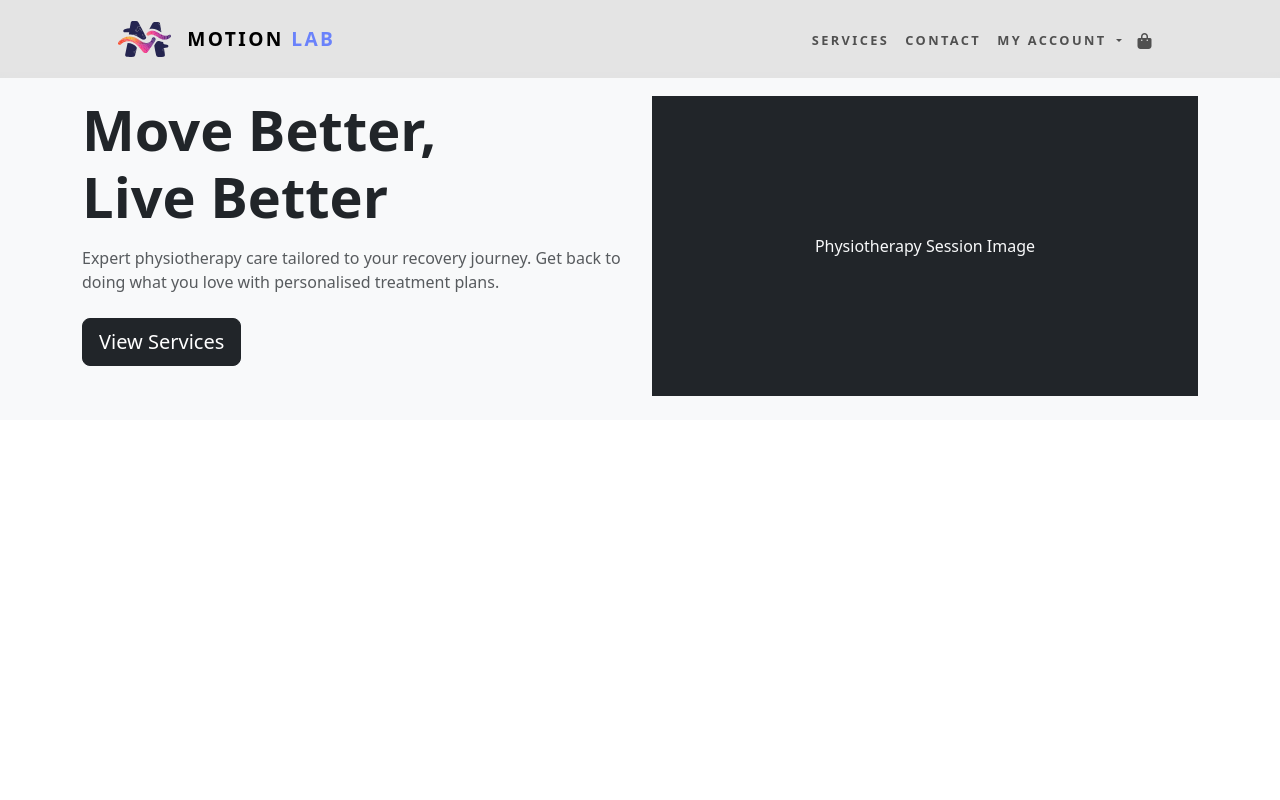
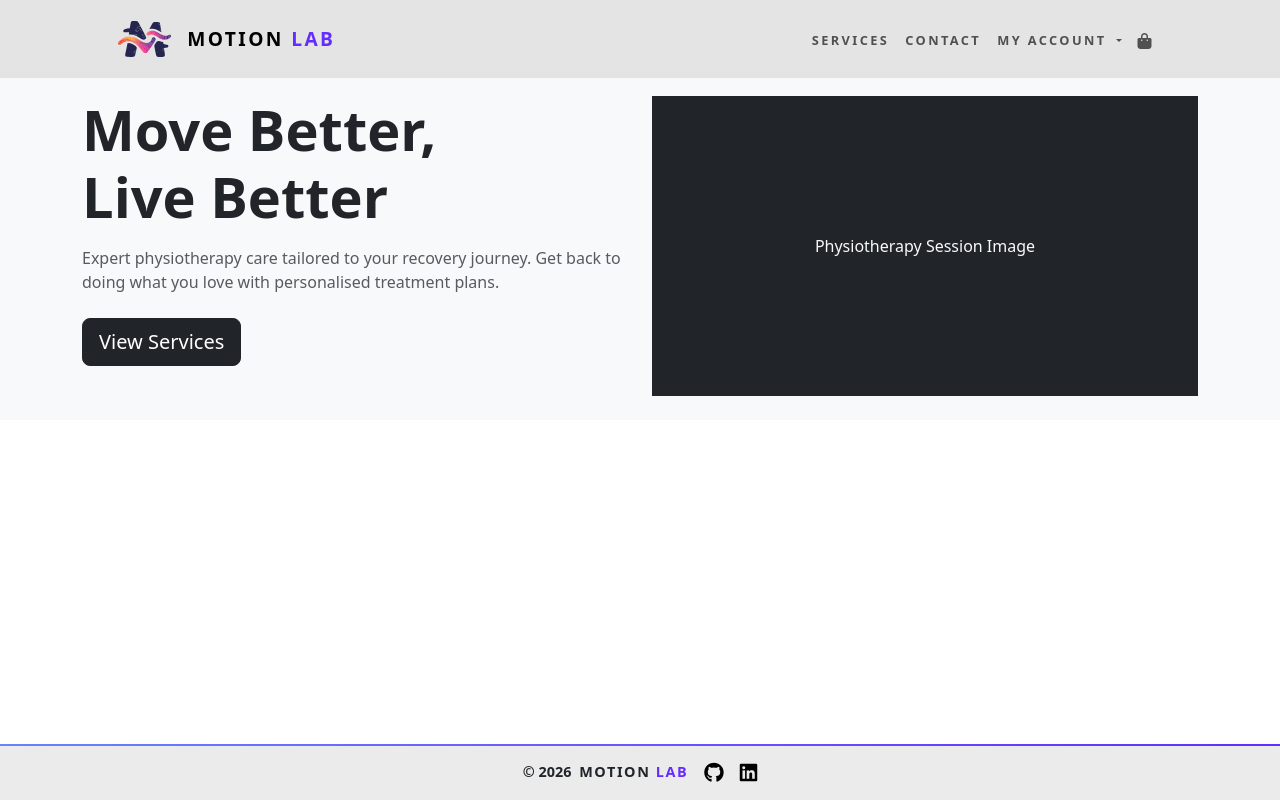
Before and after one commit to AlexThoma5/MP4_ecommerce, a Django app: page / in a window 1280 px wide. Run offline with Django 4.2, Linux system fonts and the light colour scheme; parts of the project's set-up code (start-up, migrations or seed data) failed here and were passed over; some libraries are stand-ins or nearby versions.

Commit message:
Add footer to base template with custom styling

```diff
--- a/static/css/base.css
+++ b/static/css/base.css
@@ -17,7 +17,7 @@
 }
 
 .brand-name-secondary{
-    color: #6a82fb;
+    color: #652cff;
 }
 
 .navbar-custom .navbar-nav .nav-item .nav-link {
@@ -100,6 +100,39 @@
     background-color: #f8f9fa; /* light gray */
 }
 
+/* footer */
+
+.footer-custom {
+    background-color: rgba(227, 227, 227, 0.7);
+    backdrop-filter: blur(8px);
+    text-transform: uppercase;
+    font-size: 0.9rem;
+    font-weight: 700;
+    background-image: linear-gradient(
+        90deg,
+        #6a82fb,
+        #652cff
+    );
+    background-repeat: no-repeat;
+    background-size: 100% 2px;
+}
+
+.footer-brand {
+    text-transform: uppercase;
+    font-weight: 700;
+    letter-spacing: 0.1rem;
+}
+
+.social-icon {
+    transition: all 0.3s ease;
+    font-size: 1rem;
+    color: rgb(0, 0, 0);
+}
+
+.social-icon:hover {
+    scale: calc(1.1);
+}
+
 /* -------------- Account pages -------------- */
 
 .form-links {
--- a/templates/base.html
+++ b/templates/base.html
@@ -147,6 +147,31 @@
             {% endblock content %}
         </main>
 
+        <!-- Footer -->
+        <footer class="py-3 mt-auto footer-custom">
+            <div class="container d-flex justify-content-center align-items-center gap-3">
+                <!-- Copyright -->
+                <span>&copy; 2026
+                    <span class="footer-brand ms-1">Motion <span class="brand-name-secondary">Lab</span></span>
+                </span>
+                <!-- Social Icons -->
+                <a href="https://github.com/alexthoma5"
+                target="_blank"
+                rel="noopener noreferrer"
+                class="social-icon"
+                aria-label="GitHub profile">
+                    <i class="fab fa-github fa-lg hover-lift"></i>
+                </a>
+                <a href="https://linkedin.com/in/alex-t-75b731235"
+                target="_blank"
+                rel="noopener noreferrer"
+                class="social-icon"
+                aria-label="LinkedIn profile">
+                    <i class="fab fa-linkedin fa-lg hover-lift"></i>
+                </a>
+            </div>
+        </footer>
+
         {% block postloadjs %}
         {% endblock %}
     </body>
```
